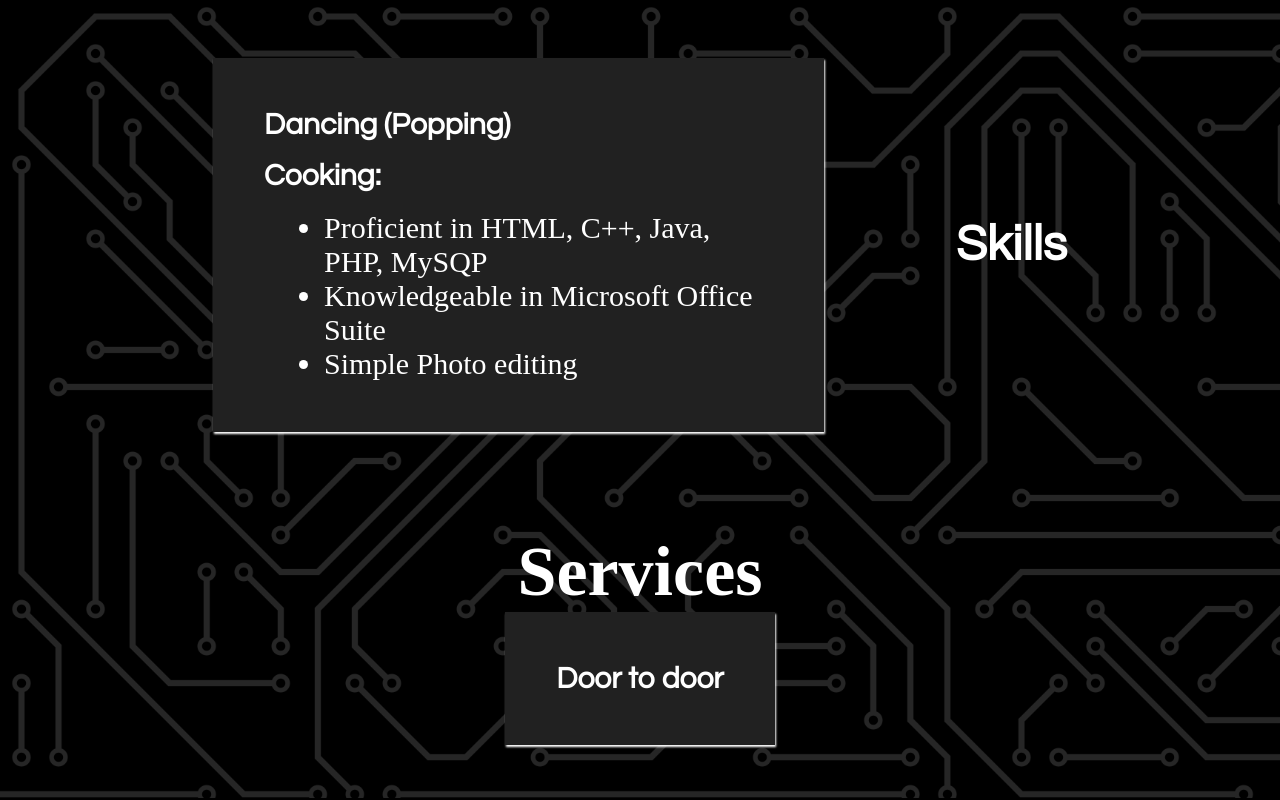
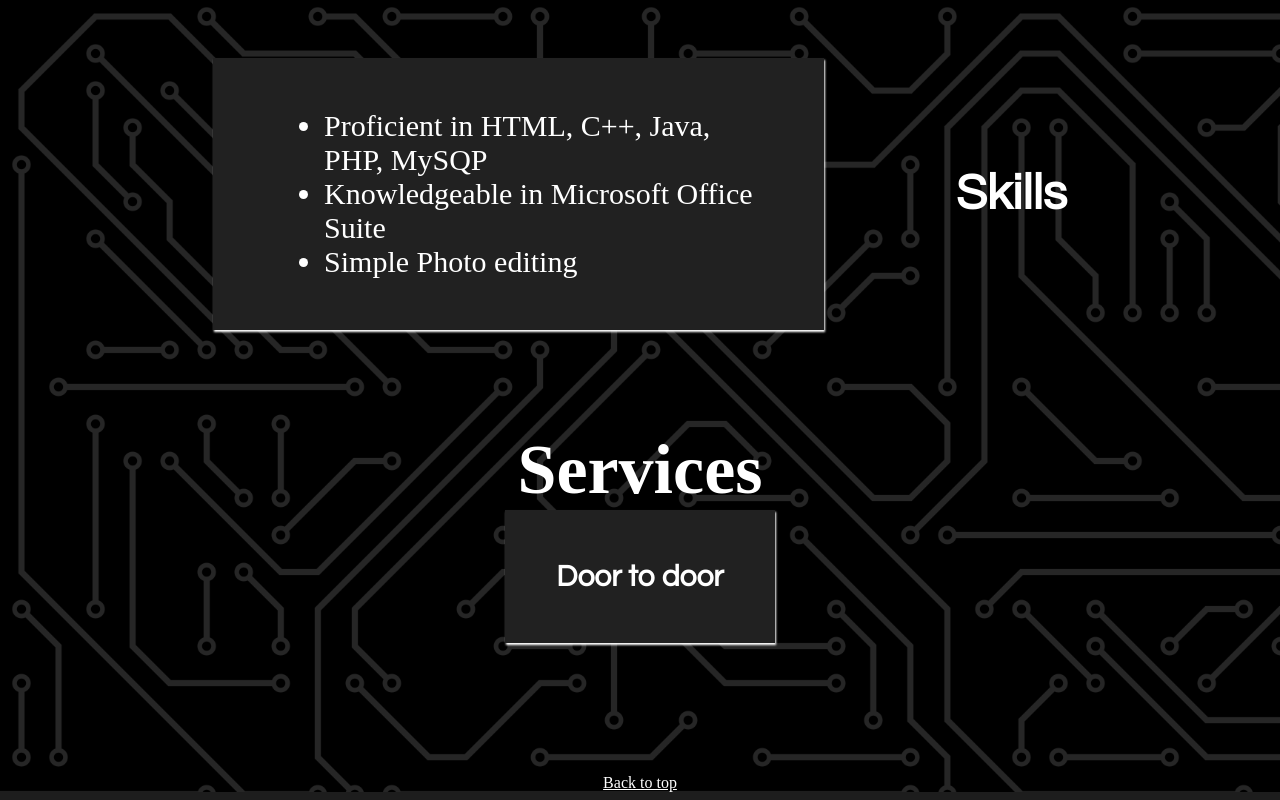
Before and after one commit to potassiumyummy/sample_portfolio, a plain HTML site: page index.html in a window 1280 px wide. Shown: the part 2402-3202 px from the top of the page. Drawn offline with Linux system fonts and the light colour scheme.

Commit message:
Update index.html

```diff
--- a/index.html
+++ b/index.html
@@ -78,8 +78,6 @@
                 </div>
                 <div class="skills">
                     <div class="skillscontainer">
-                        <h3>Dancing (Popping)</h3>
-                        <h3>Cooking: </h3>
                         <ul>
                            <li>Proficient in  HTML, C++, Java, PHP, MySQP</li>
                            <li>Knowledgeable in Microsoft Office Suite</li>
```
